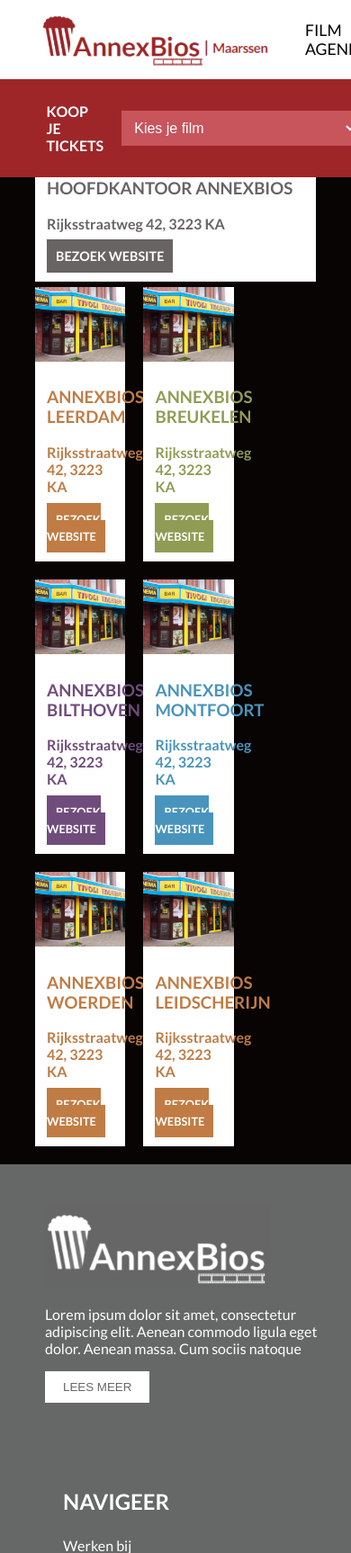
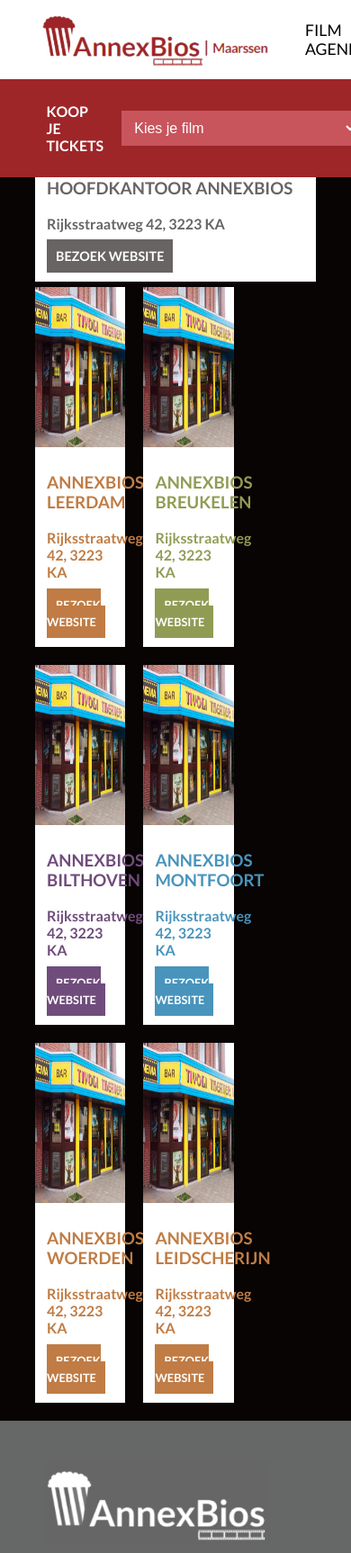
Before and after one commit to 230752/AnnexBios-Maarssen, a PHP site: page /vestigingen in a window 390 px wide. Shown: the top 1726 px of the page at 90% size. Run offline with PHP 8.4, Linux system fonts and the light colour scheme; data comes from the database, SQL or seed files in the repository.

Commit message:
kleine verandering voor responsiveness

```diff
--- a/assets/css/vestigingen.css
+++ b/assets/css/vestigingen.css
@@ -54,8 +54,7 @@ main {
 
 .branch {
   width: 32.2%;
-  padding: 0;
-  margin: 0;
+  height: 400px;
   display: flex;
   flex-direction: column;
   transition: ease-in-out 0.2s;
@@ -66,7 +65,7 @@ main {
 }
 
 .branch-img {
-  height: 100%;
+  height: 60%;
 }
 
 .branch-text {
```
